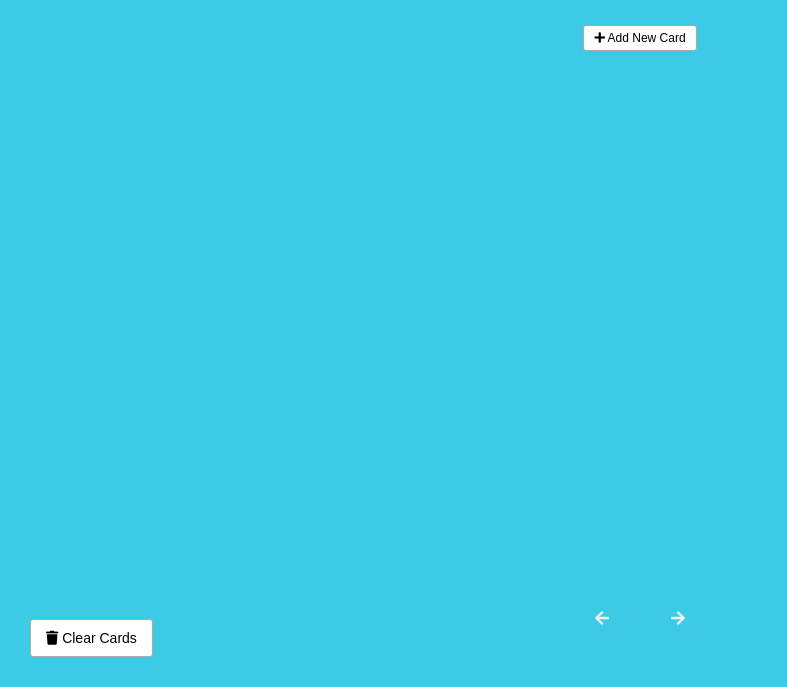
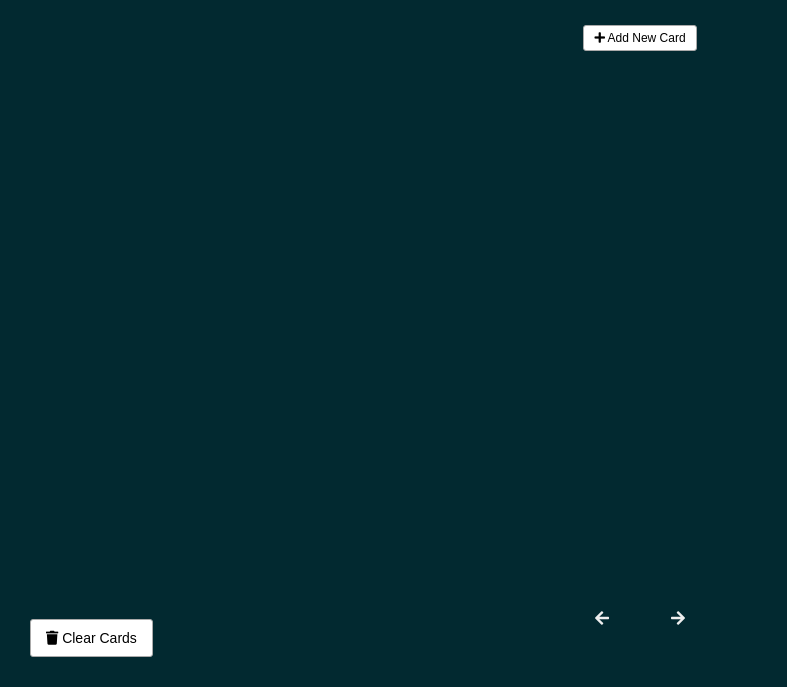
Before and after one commit to Syndicate555/Digital-Flashcards, a plain HTML site: page index.html in a window 1280 px wide. Shown: the part 113-800 px from the top of the page, without its empty margins (0-787 px from the left). Drawn offline with Linux system fonts and the light colour scheme.

Commit message:
Update style.css

```diff
--- a/style.css
+++ b/style.css
@@ -5,7 +5,7 @@
 }
 
 body {
-  background-color: #3ccbe4;
+  background-color: #022930;
   display: flex;
   flex-direction: column;
   align-items: center;
```
